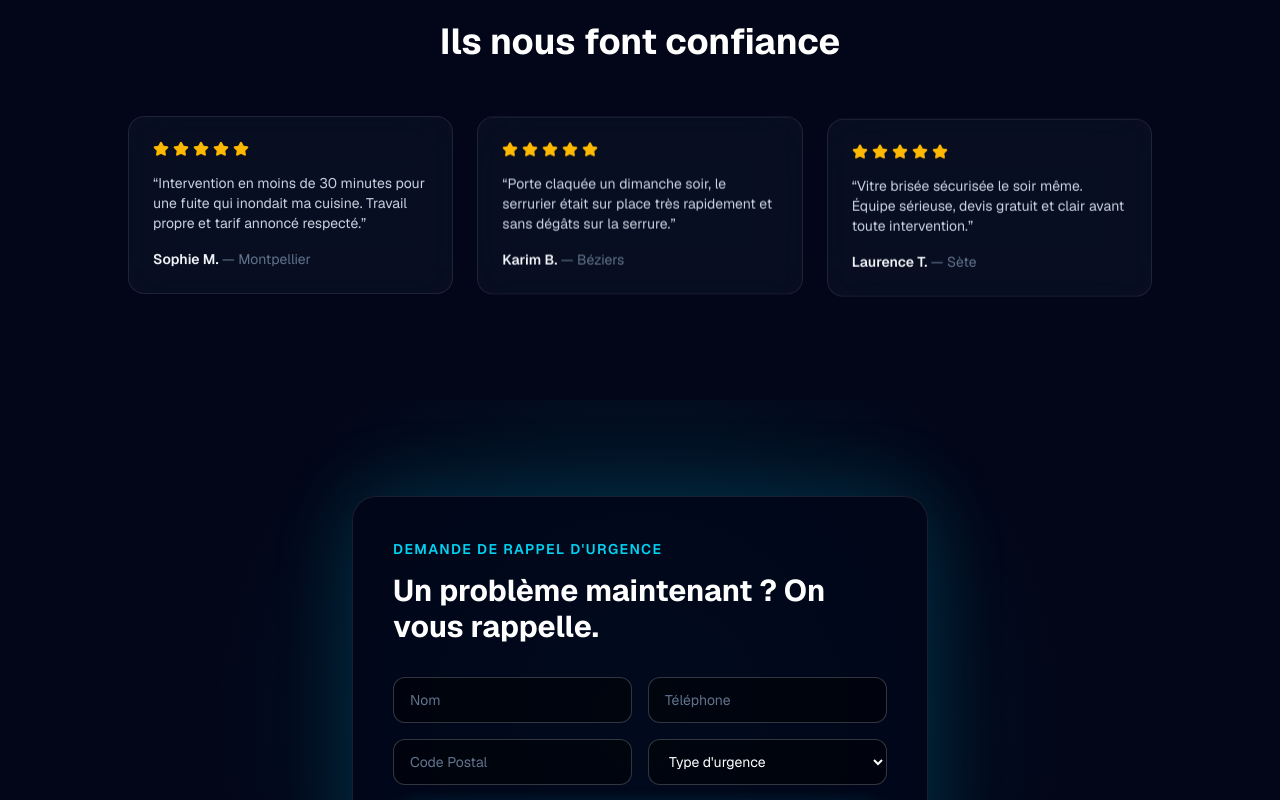
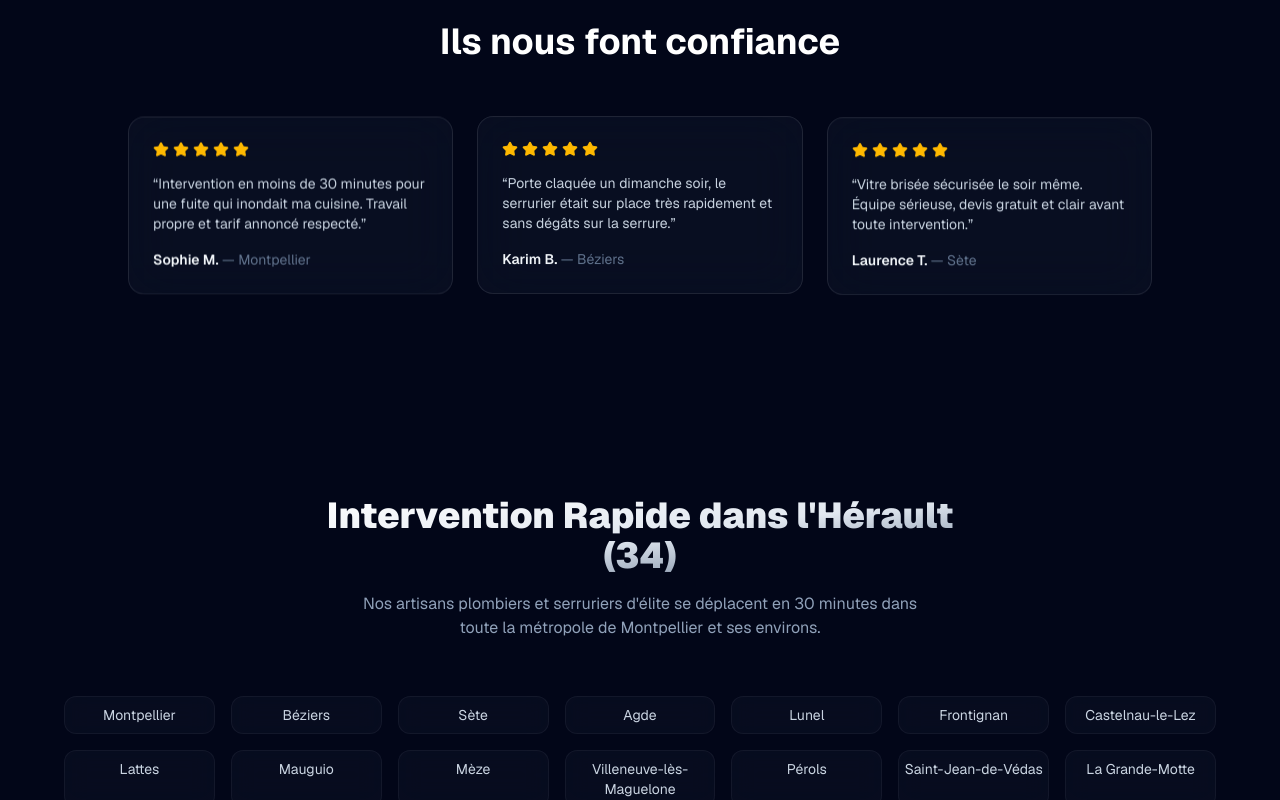
Before and after one commit to SecuriumAgency/Elite-Depannage, a Next.js app: page / in a window 1280 px wide. Shown: the part 2000-2800 px from the top of the page. Built offline with nearby package versions, Linux system fonts and the light colour scheme.

Commit message:
feat(core): architecture 10k finalisée, header nav 3D, contenu métier, maillage SEO 28 villes et blog

```diff
--- a/src/app/page.tsx
+++ b/src/app/page.tsx
@@ -11,7 +11,6 @@ import {
   Phone,
   Droplet,
 } from "lucide-react";
-import Logo3D from "@/components/Logo3D";
 import ServiceCard3D from "@/components/ServiceCard3D";
 
 const SERVICES = [
@@ -63,6 +62,55 @@ const TESTIMONIALS = [
   },
 ];
 
+const CITIES = [
+  "Montpellier",
+  "Béziers",
+  "Sète",
+  "Agde",
+  "Lunel",
+  "Frontignan",
+  "Castelnau-le-Lez",
+  "Lattes",
+  "Mauguio",
+  "Mèze",
+  "Villeneuve-lès-Maguelone",
+  "Pérols",
+  "Saint-Jean-de-Védas",
+  "La Grande-Motte",
+  "Baillargues",
+  "Pignan",
+  "Palavas-les-Flots",
+  "Fabrègues",
+  "Vendargues",
+  "Clapiers",
+  "Jacou",
+  "Le Crès",
+  "Saint-Gély-du-Fesc",
+  "Prades-le-Lez",
+  "Cournonterral",
+  "Gigean",
+  "Balaruc-les-Bains",
+  "Pézenas",
+];
+
+const BLOG_POSTS = [
+  {
+    title: "Fuite encastrée : que faire ?",
+    excerpt:
+      "Les bons réflexes avant l'arrivée du plombier pour limiter les dégâts des eaux et préserver vos murs.",
+  },
+  {
+    title: "Serrure A2P : le guide complet",
+    excerpt:
+      "Comprendre les certifications A2P (1, 2 ou 3 étoiles) pour choisir une serrure réellement adaptée à votre logement.",
+  },
+  {
+    title: "Bris de glace : sécuriser son logement en urgence",
+    excerpt:
+      "Les étapes essentielles pour sécuriser une vitre brisée en attendant le remplacement définitif.",
+  },
+];
+
 export default function Home() {
   return (
     <main className="flex-1">
@@ -82,10 +130,6 @@ export default function Home() {
         />
 
         <div className="relative z-10 flex flex-col items-center text-center pt-24">
-          <div className="scale-150 md:scale-200 mb-12 relative z-10">
-            <Logo3D size="lg" />
-          </div>
-
           <motion.p
             initial={{ opacity: 0, y: 10 }}
             animate={{ opacity: 1, y: 0 }}
@@ -147,7 +191,7 @@ export default function Home() {
       </section>
 
       {/* 3. SERVICES */}
-      <section className="relative px-6 py-24">
+      <section id="services" className="relative px-6 py-24">
         <motion.h2
           initial={{ opacity: 0, y: 20 }}
           whileInView={{ opacity: 1, y: 0 }}
@@ -174,7 +218,7 @@ export default function Home() {
       </section>
 
       {/* 4. EXPERTISE & VALEURS */}
-      <section className="relative px-6 py-24">
+      <section id="expertise" className="relative px-6 py-24">
         <div className="mx-auto grid max-w-5xl gap-16 md:grid-cols-2 md:items-center">
           <motion.div
             initial={{ opacity: 0, x: -30 }}
@@ -219,7 +263,7 @@ export default function Home() {
       </section>
 
       {/* 5. AVIS CLIENTS */}
-      <section className="relative px-6 py-24">
+      <section id="avis" className="relative px-6 py-24">
         <motion.h2
           initial={{ opacity: 0, y: 20 }}
           whileInView={{ opacity: 1, y: 0 }}
@@ -257,7 +301,77 @@ export default function Home() {
         </div>
       </section>
 
-      {/* 6. CONTACT / LEAD GEN */}
+      {/* 6. MAILLAGE TERRITORIAL SEO */}
+      <section id="zones" className="relative px-6 py-24">
+        <motion.h2
+          initial={{ opacity: 0, y: 20 }}
+          whileInView={{ opacity: 1, y: 0 }}
+          viewport={{ once: true, margin: "-100px" }}
+          transition={{ duration: 0.6, ease: "easeOut" }}
+          className="mx-auto max-w-2xl text-center font-black text-3xl sm:text-4xl bg-clip-text text-transparent bg-gradient-to-br from-white via-slate-200 to-slate-500"
+        >
+          Intervention Rapide dans l&apos;Hérault (34)
+        </motion.h2>
+        <p className="mx-auto mt-4 max-w-xl text-center text-slate-400">
+          Nos artisans plombiers et serruriers d&apos;élite se déplacent en 30 minutes
+          dans toute la métropole de Montpellier et ses environs.
+        </p>
+
+        <div className="mx-auto mt-14 grid max-w-6xl grid-cols-2 gap-4 sm:grid-cols-3 md:grid-cols-4 lg:grid-cols-7">
+          {CITIES.map((city, i) => (
+            <motion.div
+              key={city}
+              initial={{ opacity: 0, y: 15 }}
+              whileInView={{ opacity: 1, y: 0 }}
+              viewport={{ once: true, margin: "-60px" }}
+              transition={{ duration: 0.4, delay: (i % 7) * 0.05, ease: "easeOut" }}
+              className="cursor-pointer rounded-xl border border-white/5 bg-slate-900/40 py-2 text-center text-sm text-slate-300 backdrop-blur-md transition-all duration-300 hover:scale-105 hover:border-cyan-500/50 hover:bg-cyan-900/20 hover:text-white"
+            >
+              {city}
+            </motion.div>
+          ))}
+        </div>
+      </section>
+
+      {/* 7. BLOG SEO */}
+      <section id="blog" className="relative px-6 py-24">
+        <motion.h2
+          initial={{ opacity: 0, y: 20 }}
+          whileInView={{ opacity: 1, y: 0 }}
+          viewport={{ once: true, margin: "-100px" }}
+          transition={{ duration: 0.6, ease: "easeOut" }}
+          className="mx-auto max-w-2xl text-center font-black text-3xl sm:text-4xl bg-clip-text text-transparent bg-gradient-to-br from-white via-slate-200 to-slate-500"
+        >
+          Conseils &amp; Actualités
+        </motion.h2>
+
+        <div className="mx-auto mt-16 grid max-w-5xl gap-6 sm:grid-cols-3">
+          {BLOG_POSTS.map((post, i) => (
+            <motion.article
+              key={post.title}
+              initial={{ opacity: 0, y: 20 }}
+              whileInView={{ opacity: 1, y: 0 }}
+              viewport={{ once: true, margin: "-80px" }}
+              transition={{ duration: 0.6, delay: i * 0.1, ease: "easeOut" }}
+              className="group overflow-hidden rounded-2xl border border-white/10 bg-slate-900/50 backdrop-blur-xl transition-transform duration-300 hover:-translate-y-2"
+            >
+              <div className="h-40 w-full bg-gradient-to-br from-slate-800 to-slate-900" />
+              <div className="p-6">
+                <h3 className="text-lg font-bold text-slate-50">{post.title}</h3>
+                <p className="mt-2 text-sm text-slate-400">{post.excerpt}</p>
+                <a
+                  href="#"
+                  className="mt-4 inline-flex items-center text-sm font-semibold text-cyan-400 transition-all hover:drop-shadow-[0_0_8px_rgba(34,211,238,0.8)]"
+                >
+                  Lire l&apos;article →
+                </a>
+              </div>
+            </motion.article>
+          ))}
+        </div>
+      </section>
+
+      {/* 8. CONTACT / LEAD GEN */}
       <section className="relative overflow-hidden px-6 py-24">
         <div
           aria-hidden
--- a/src/components/Header.tsx
+++ b/src/components/Header.tsx
@@ -1,16 +1,40 @@
 import Link from "next/link";
 import Logo3D from "@/components/Logo3D";
+
+const NAV_LINKS = [
+  { label: "Services", href: "#services" },
+  { label: "Notre Expertise", href: "#expertise" },
+  { label: "Avis Clients", href: "#avis" },
+  { label: "Zones d'Intervention", href: "#zones" },
+  { label: "Blog Sécurité", href: "#blog" },
+];
 
 export default function Header() {
   return (
     <header className="fixed top-0 inset-x-0 z-50 border-b border-cyan-500/30 bg-slate-900/40 backdrop-blur-3xl shadow-[0_10px_40px_rgba(6,182,212,0.15)]">
-      <div className="mx-auto max-w-6xl px-6 h-24 flex items-center justify-between">
-        <Link href="/" aria-label="Élite Dépannage - Accueil">
+      <div className="mx-auto max-w-6xl px-6 h-24 flex items-center justify-between gap-6">
+        <Link href="/" aria-label="Élite Dépannage - Accueil" className="shrink-0">
           <Logo3D size="lg" />
         </Link>
+
+        <nav
+          aria-label="Navigation principale"
+          className="hidden lg:flex items-center gap-1 rounded-full border border-white/10 bg-white/5 px-6 py-2 backdrop-blur-md"
+        >
+          {NAV_LINKS.map((link) => (
+            <a
+              key={link.href}
+              href={link.href}
+              className="px-4 py-2 text-sm font-medium text-slate-200 transition-all hover:text-cyan-400 hover:drop-shadow-[0_0_8px_rgba(34,211,238,0.8)]"
+            >
+              {link.label}
+            </a>
+          ))}
+        </nav>
+
         <a
           href="tel:+33400000000"
-          className="hidden sm:inline-flex items-center rounded-full bg-cyan-500 px-5 py-2.5 text-sm font-bold text-slate-950 transition-all hover:scale-105 hover:shadow-[0_0_25px_rgba(6,182,212,0.6)]"
+          className="hidden sm:inline-flex shrink-0 items-center rounded-full bg-cyan-500 px-5 py-2.5 text-sm font-bold text-slate-950 transition-all hover:scale-105 hover:shadow-[0_0_25px_rgba(6,182,212,0.6)]"
         >
           Urgence 30 min
         </a>
```
